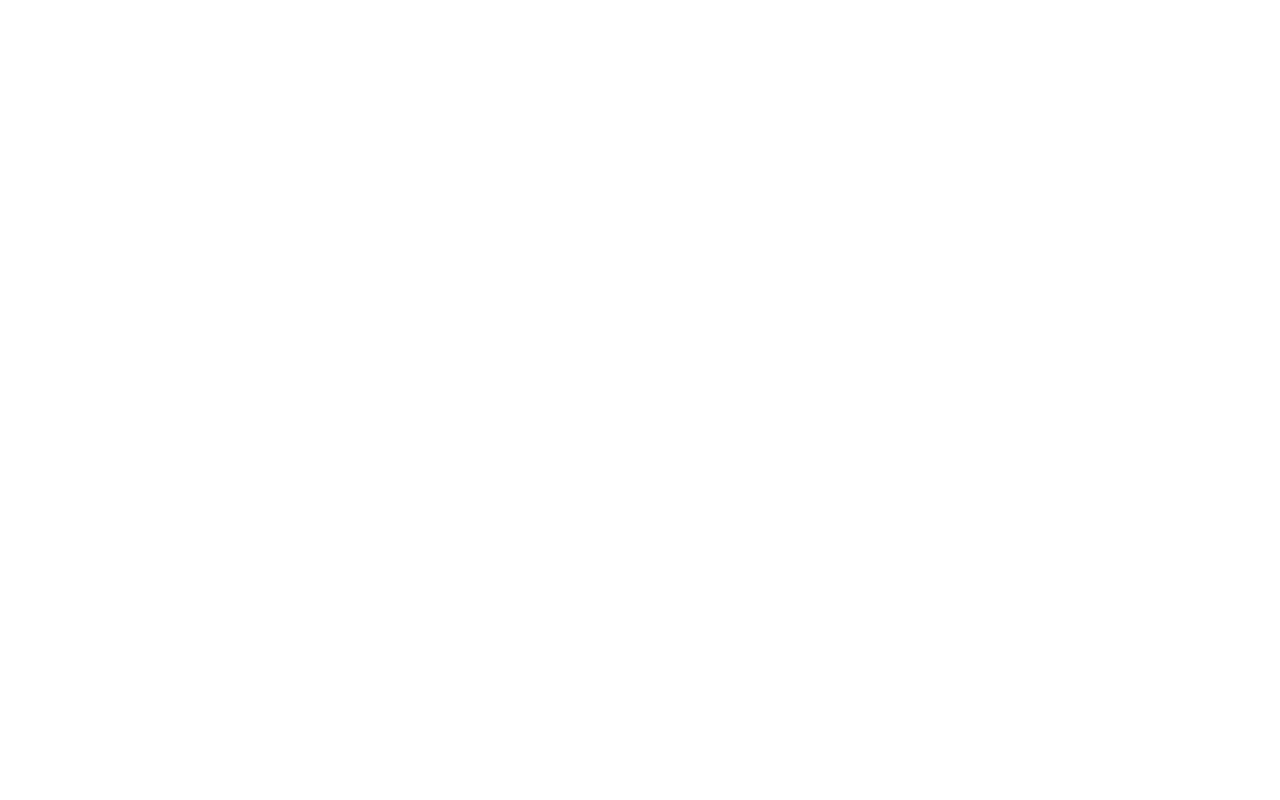
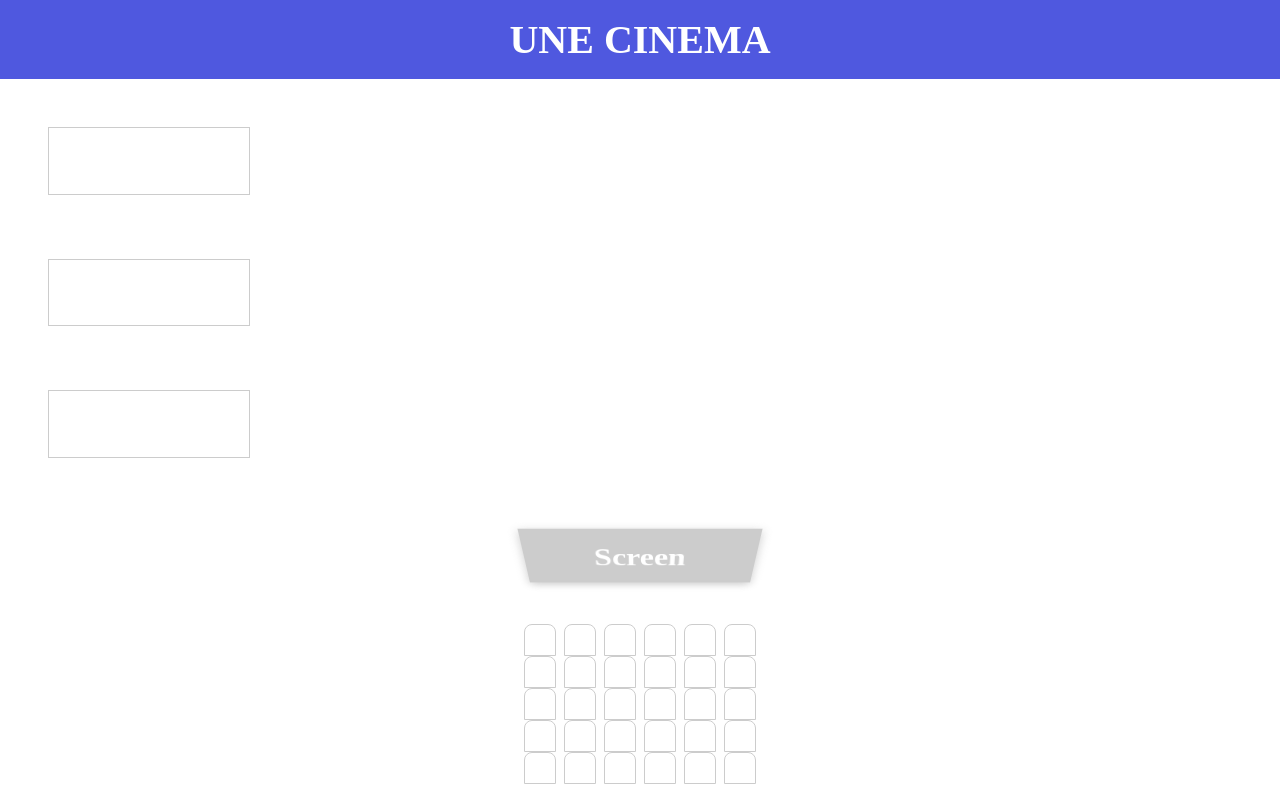
Before and after one commit to lnorri100/my-first-project, a website: page une-cinema-typescript/index.html in a window 1280 px wide. Drawn offline with Linux system fonts and the light colour scheme.

Commit message:
Layout the application

```diff
--- a/une-cinema-typescript/index.html
+++ b/une-cinema-typescript/index.html
@@ -9,6 +9,57 @@
     <link rel="stylesheet" href="style.css" />
 </head>
 <body>
-
+    <header class="header">UNE CINEMA</header>
+    <main class="main">
+        <div class="movies"></div>
+            <div class="movie"></div>
+            <div class="movie"></div>
+            <div class="movie"></div>
+        <div class="theater">
+            <div class="screen">Screen</div>
+            <div class="'seat-map">
+                <div class="row">
+                    <div class="seat"></div>
+                    <div class="seat"></div>
+                    <div class="seat"></div>
+                    <div class="seat"></div>
+                    <div class="seat"></div>
+                    <div class="seat"></div>
+                </div>
+                <div class="row">
+                    <div class="seat"></div>
+                    <div class="seat"></div>
+                    <div class="seat"></div>
+                    <div class="seat"></div>
+                    <div class="seat"></div>
+                    <div class="seat"></div>
+                </div>
+                <div class="row">
+                    <div class="seat"></div>
+                    <div class="seat"></div>
+                    <div class="seat"></div>
+                    <div class="seat"></div>
+                    <div class="seat"></div>
+                    <div class="seat"></div>
+                </div>
+                <div class="row">
+                    <div class="seat"></div>
+                    <div class="seat"></div>
+                    <div class="seat"></div>
+                    <div class="seat"></div>
+                    <div class="seat"></div>
+                    <div class="seat"></div>
+                </div>
+                <div class="row">
+                    <div class="seat"></div>
+                    <div class="seat"></div>
+                    <div class="seat"></div>
+                    <div class="seat"></div>
+                    <div class="seat"></div>
+                    <div class="seat"></div>
+                </div>
+            </div>
+        </div>
+    </main>
 </body>
 </html>
--- a/une-cinema-typescript/style.css
+++ b/une-cinema-typescript/style.css
@@ -0,0 +1,123 @@
+body {
+    margin: 0;
+    min-height: 100vh;
+    display: flex;
+    flex-direction: column;
+}
+
+.header {
+    font-size: 2.5rem;
+    padding: 1rem;
+    background-color: #4F58DF;
+    color: #FFFFFF;
+    font-weight: bolder;
+    text-transform: uppercase;
+    text-align: center;
+}
+
+.main {
+    flex: 1;
+    padding: 1rem;
+    display: flex;
+    flex-direction: column;
+}
+
+  .movies {
+    display: flex;
+    justify-content: center;
+  }
+
+  .movie {
+    border: 1px solid #ccc;
+    display: flex;
+    flex-direction: column;
+    flex: 1;
+    margin: 2rem;
+    max-width: 200px;
+    cursor: pointer;
+  }
+
+  .movie:hover, .movie.selected {
+    transform: scale(1.1);
+  }
+
+  .movie.selected {
+    box-shadow: 0 4px 8px 0 rgb(0 0 0 / 10%), 0 10px 13px 0 rgb(0 0 0 / 11%);
+  }
+
+  .poster {
+    flex: 1;
+    width: 100%;
+  }
+
+  .title {
+    display: flex;
+    align-items: center;
+    justify-content: center;
+    text-align: center;
+    height: 60px;
+    padding: 0.5rem 0.25rem;
+  }
+
+  .theater {
+    display: flex;
+    flex-direction: column;
+    width: auto;
+    max-width: 1000px;
+    margin: 0 auto;
+    perspective: 500px;
+  }
+
+  .screen {
+    display: flex;
+    justify-content: center;
+    align-items: center;
+    background-color: #ccc;
+    height: 70px;
+    width: 100%;
+    margin: 2rem 0;
+    transform: rotateX(-50deg);
+    box-shadow: 0 3px 10px #ccc;
+    font-size: 2rem;
+    color: white;
+    font-weight: 900;
+  }
+
+  .seat-map {
+    display: flex;
+    flex-direction: column;
+    row-gap: 0.5rem;
+  }
+
+  .row {
+    display: flex;
+    column-gap: 0.5rem;
+  }
+
+  .seat {
+    height: 2rem;
+    width: 2rem;
+    border: 1px solid #ccc;
+    border-top-left-radius: 0.5rem;
+    border-top-right-radius: 0.5rem;
+    box-sizing: border-box;
+    cursor: pointer;
+  }
+
+  .seat.occupied {
+    background-color: rgba(0, 0, 0, .08);
+    cursor: not-allowed;
+  }
+
+  .seat.selected {
+    background-color: #16437E;
+  }
+
+  .seat.available {
+    background-color: #fff;
+  }
+
+  .seat.available:hover {
+    background-color: #16437E;
+    opacity: 0.5;
+  }
```
